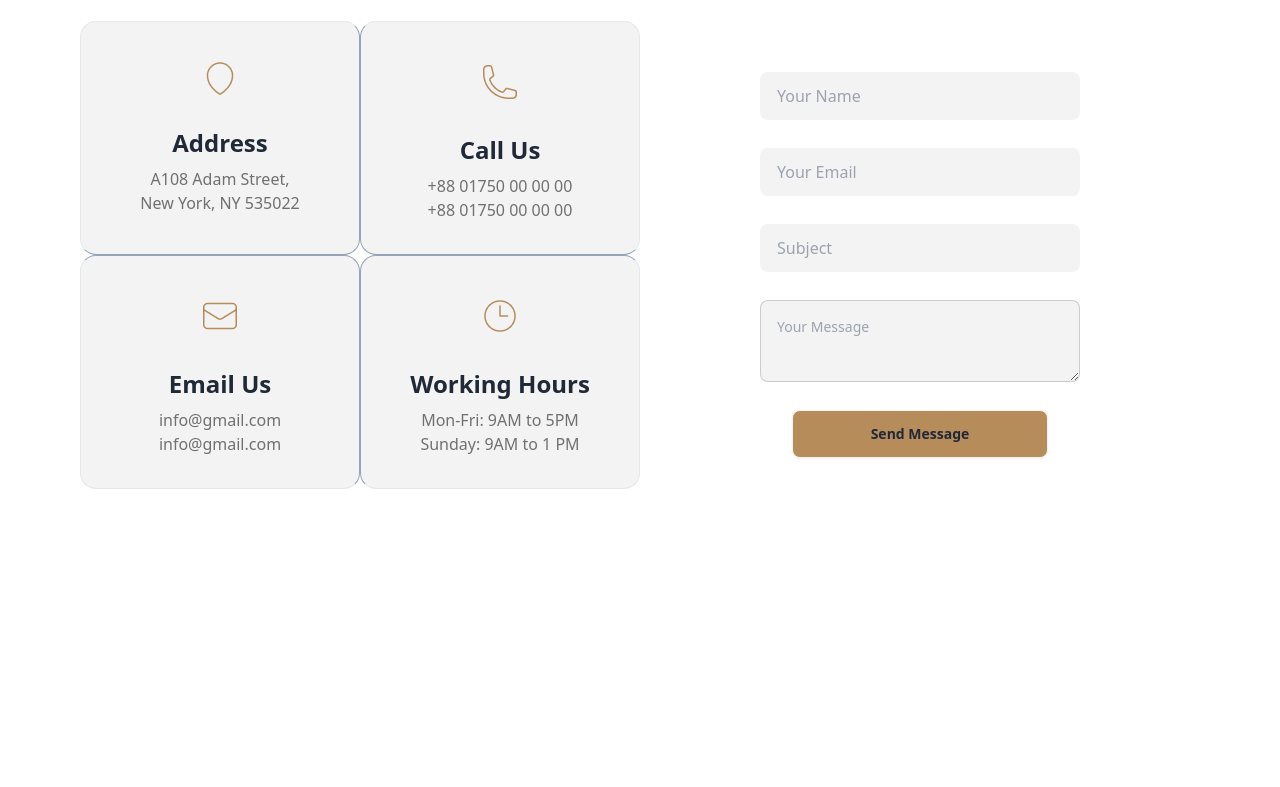
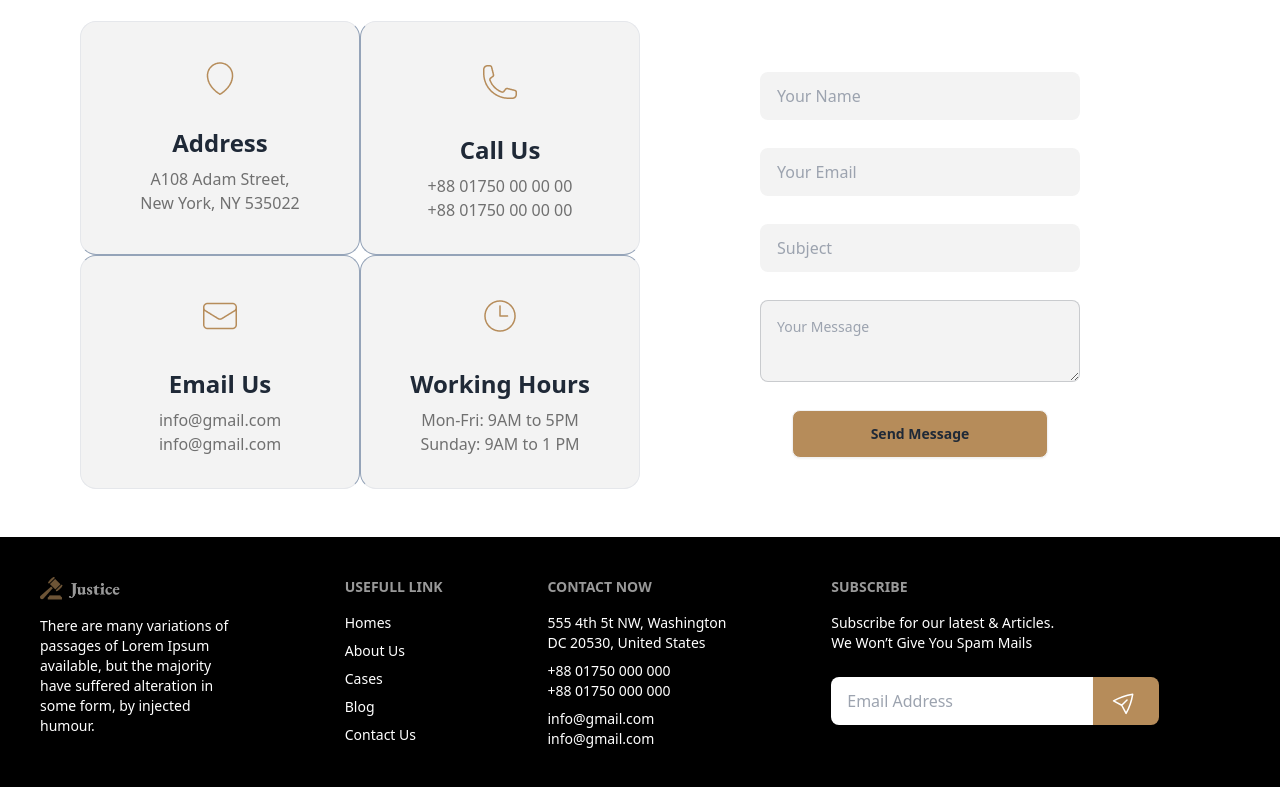
Before and after one commit to HumayunKabirSobuj/Legal-Solution-Project-Module-14, a plain HTML site: page index.html in a window 1280 px wide. Shown: the part 3491-4278 px from the top of the page. Before the commit the page ends 4028 px from the top, so only its background shows below. Drawn offline with nearby package versions, Linux system fonts and the light colour scheme.

Commit message:
complete

```diff
--- a/index.html
+++ b/index.html
@@ -75,7 +75,7 @@
                                         class="fa-solid fa-chevron-right"></i></a></li>
                         </ul>
                     </div>
-                    <a class="btn btn-ghost text-xl"><img src="images/logo2.png" alt=""></a>
+                    <a class="btn btn-ghost text-xl w-1/2"><img src="images/logo2.png" alt=""></a>
                 </div>
                 <div class="navbar-center hidden lg:flex">
                     <ul class="menu menu-horizontal px-1">
@@ -446,7 +446,7 @@
                     <textarea placeholder="Your Message"
                         class="textarea textarea-bordered textarea-md w-full max-w-xs bg-[#F3F3F3]"></textarea>
 
-                        <button class="btn btn-wide bg-[#B68C5A] duration-300 rounded-lg">Send Message</button>
+                    <button class="btn btn-wide bg-[#B68C5A] duration-300 rounded-lg">Send Message</button>
 
 
 
@@ -459,8 +459,41 @@
 
     </main>
 
-    <footer>
+    <footer class="footer p-10  bg-black text-base-content text-white">
+        <nav>
+            <header class="footer-title flex gap-3"><img class="w-1/2" src="images/logo.png" alt=""></header>
+            <p class="w-[200px]">
+                There are many variations of passages of Lorem Ipsum available, but the majority have suffered alteration in some form, by injected humour.
+            </p>
 
+        </nav>
+        <nav>
+            <header class="footer-title">Usefull Link</header>
+            <a class="link link-hover">Homes</a>
+            <a class="link link-hover">About Us</a>
+            <a class="link link-hover">Cases</a>
+            <a class="link link-hover">Blog</a>
+            <a class="link link-hover">Contact Us</a>
+        </nav>
+        <nav>
+            <header class="footer-title">Contact Now</header>
+            <a class="link link-hover">555 4th 5t NW, Washington <br>
+                DC 20530, United States</a>
+            <a class="link link-hover">+88 01750 000 000 <br>
+                +88 01750 000 000</a>
+            <a class="link link-hover">info@gmail.com <br>
+                info@gmail.com</a>
+        </nav>
+        <form>
+            <header class="footer-title">Subscribe</header>
+            <fieldset class="form-control w-80">
+                <a class="link link-hover mb-6">Subscribe for our latest & Articles. <br>We Won’t Give You Spam Mails</a>
+                <div class="join">
+                    <input type="email" placeholder="Email Address" class="input input-bordered join-item border-none" />
+                    <button class="btn join-item bg-[#B68C5A] rounded-lg border-none"><img src="images/Frame (1).svg" alt=""></button>
+                </div>
+            </fieldset>
+        </form>
     </footer>
 
 </body>
```
Also changed, not shown: images/Frame (1).svg (added).
